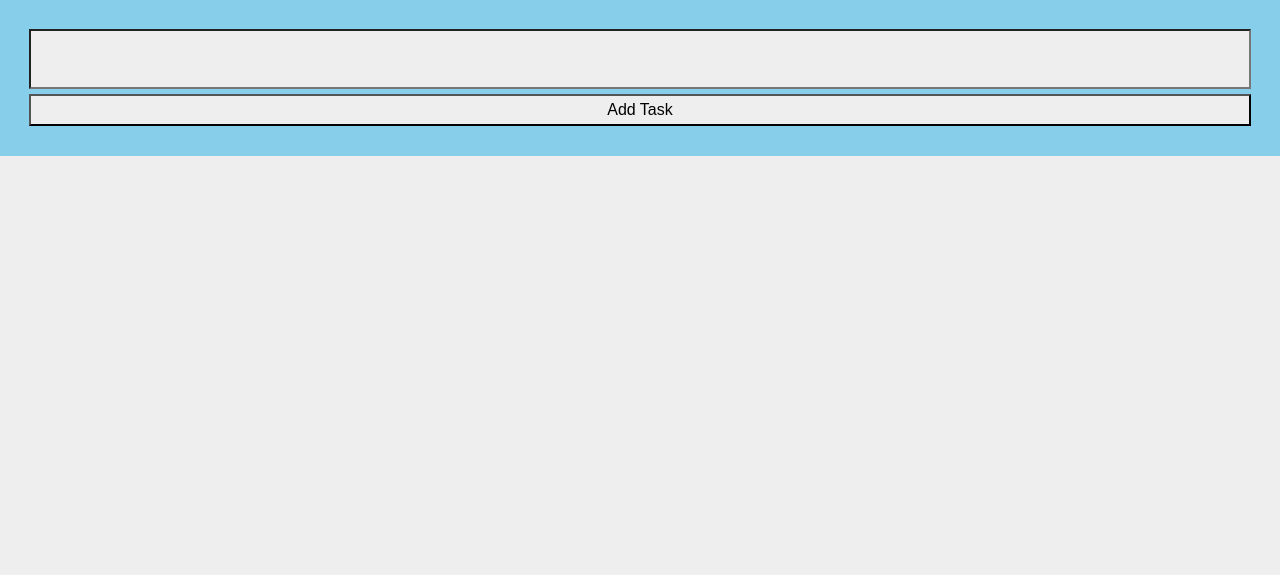
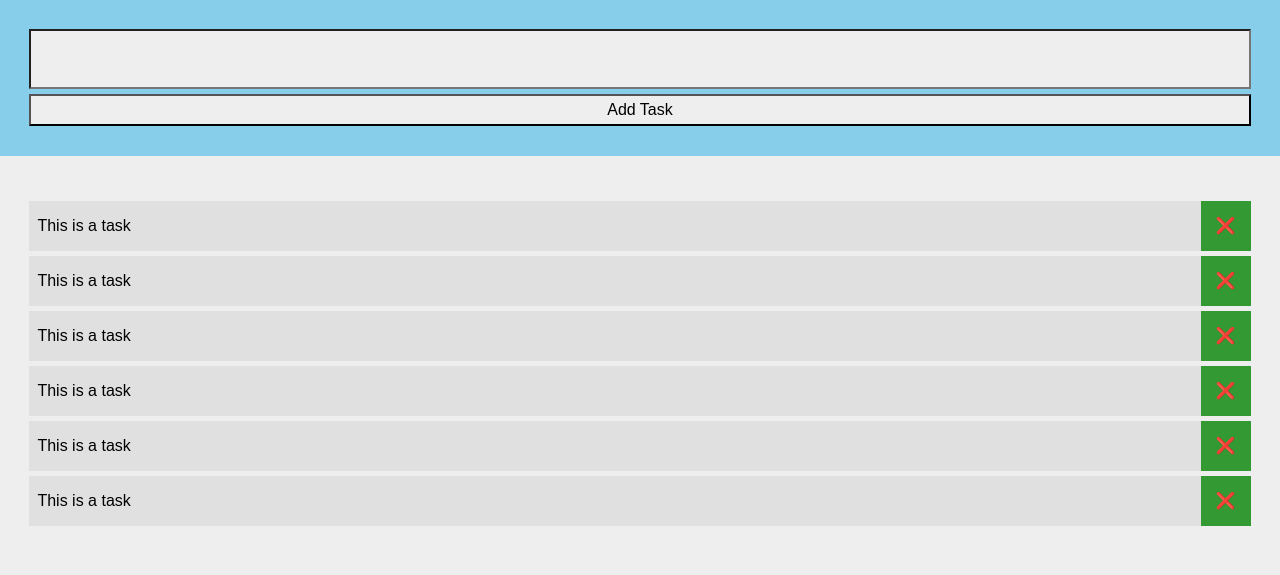
Before and after one commit to bappygolder/oTask, a plain HTML site: page Project/index.html in a window 1280 px wide. Drawn offline with Linux system fonts and the light colour scheme.

Commit message:
Task section added
This section displays all the tasks.

```diff
--- a/Project/index.html
+++ b/Project/index.html
@@ -29,6 +29,7 @@ Master Project Location: https://github.com/bappygolder/oTask
 	<body>
 
     <div id="app_container">
+
       <div id="add_task_section">
         <form id="add_task">
           <input type="text" name="new_task" id="task_input_field">
@@ -36,6 +37,18 @@ Master Project Location: https://github.com/bappygolder/oTask
           <input type="submit" value="Add Task" id="add_task_button">
         </form>
       </div> <!--end: #add_task_section-->
+
+      <div id="task_section">
+				<ul>
+        	<li>This is a task<span class="cross_mark">&#x274C;</span></li>
+          <li>This is a task<span class="cross_mark">&#x274C;</span></li>
+          <li>This is a task<span class="cross_mark">&#x274C;</span></li>
+          <li>This is a task<span class="cross_mark">&#x274C;</span></li>
+          <li>This is a task<span class="cross_mark">&#x274C;</span></li>
+          <li>This is a task<span class="cross_mark">&#x274C;</span></li>
+        </ul>
+      </div> <!--end: #task_section"-->
+
     </div> <!--end: #app_container-->
 	</body>
 </html>
--- a/Project/styles.css
+++ b/Project/styles.css
@@ -17,7 +17,7 @@ Structur
 	margin: auto;
 }
 
-#add_task_section {
+#add_task_section, #task_section {
 	padding: 2.3%;
 }
 
@@ -34,6 +34,23 @@ Structur
 	width: 100%;
 	margin-top: 5px;
 	height: 32px;
+}
+
+#task_section ul {
+	padding: 0;
+}
+
+#task_section ul li {
+	margin-bottom: 5px;
+	line-height: 50px;
+	list-style-type: none;
+	padding-left: 8px;
+}
+
+.cross_mark {
+	float: right;
+	width: 50px;
+	text-align: center;
 }
 
 /*end: Structure
@@ -53,6 +70,15 @@ Colors
 
 #add_task_section form {
 	background-color: inherit;
+}
+
+#task_section ul li {
+	background: #E0E0E0;
+}
+
+.cross_mark {
+	color: white;
+	background:#393;
 }
 
 /*end: Colors
```
